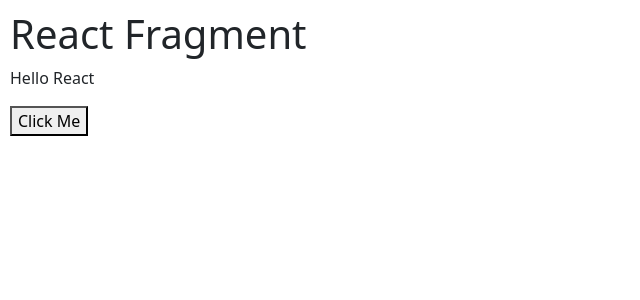
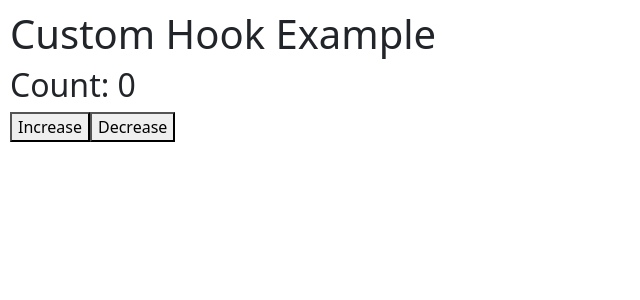
Before and after one commit to aimanaziz2000066/React-Practices, a React (Vite) app: page / in a window 1280 px wide. Shown: the top 300 px of the page, without its empty margins (0-640 px from the left). Built offline with nearby package versions, Linux system fonts and the light colour scheme.

Commit message:
Add custom hook example

```diff
--- a/src/App.jsx
+++ b/src/App.jsx
@@ -469,14 +469,29 @@
 // export default App;
 
 //React JS Fragment:-
-import React from "react";
+// import React from "react";
+// function App() {
+//   return (
+//     <React.Fragment>
+//       <h1>React Fragment</h1>
+//       <p>Hello React</p>
+//       <button>Click Me</button>
+//     </React.Fragment>
+//   );
+// }
+// export default App;
+
+// Make Custom Hooks in React:-
+import useCounter from "./useCounter";
 function App() {
+  const { count, increase, decrease } = useCounter();
   return (
-    <React.Fragment>
-      <h1>React Fragment</h1>
-      <p>Hello React</p>
-      <button>Click Me</button>
-    </React.Fragment>
+    <>
+      <h1>Custom Hook Example</h1>
+      <h2>Count: {count}</h2>
+      <button onClick={increase}>Increase</button>
+      <button onClick={decrease}>Decrease</button>
+    </>
   );
 }
 export default App;
--- /dev/null
+++ b/src/useCounter.jsx
@@ -0,0 +1,16 @@
+import { useState } from "react";
+function useCounter() {
+  const [count, setCount] = useState(0);
+  const increase = () => {
+    setCount(count + 1);
+  };
+  const decrease = () => {
+    setCount(count - 1);
+  };
+  return {
+    count,
+    increase,
+    decrease
+  };
+}
+export default useCounter;
```
